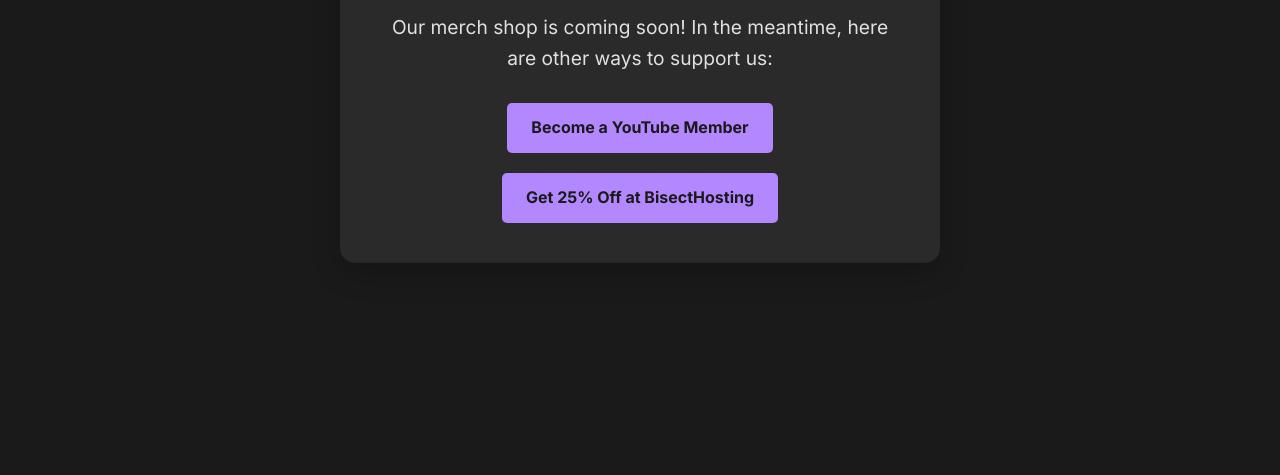
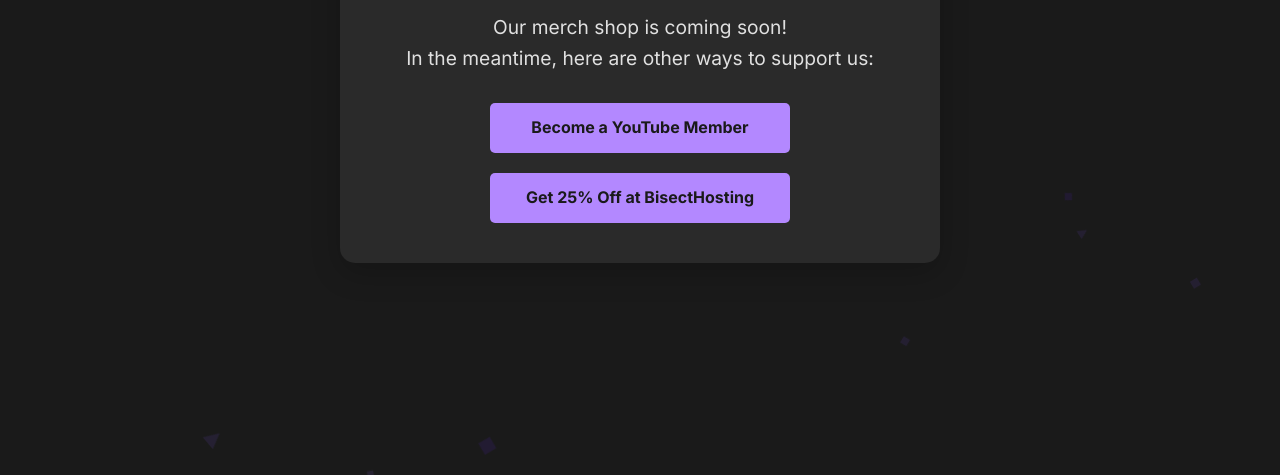
Before and after one commit to OVDRStudios-IT/redirect-to-main-sitre, a plain HTML site: page index.html in a window 1280 px wide. Shown: the part 325-800 px from the top of the page. Drawn offline with Linux system fonts and the light colour scheme.

Commit message:
Update index.html

```diff
--- a/index.html
+++ b/index.html
@@ -104,13 +104,15 @@
 
         .button-container {
             display: flex;
-            flex-wrap: wrap;
-            justify-content: center;
+            flex-direction: column;
+            align-items: center;
             gap: 20px;
         }
 
         .support-button {
             display: inline-block;
+            width: 100%;
+            max-width: 300px;
             padding: 12px 24px;
             background-color: var(--accent-color);
             color: var(--bg-color);
@@ -151,36 +153,50 @@
 
         #cursor-glow {
             position: fixed;
-            width: 200px;
-            height: 200px;
+            width: 300px;
+            height: 300px;
             border-radius: 50%;
             pointer-events: none;
             z-index: 1;
             opacity: 0;
             transition: opacity 0.3s ease;
-            background: radial-gradient(circle, rgba(179, 136, 255, 0.4) 0%, rgba(179, 136, 255, 0) 70%);
+            background: radial-gradient(circle, rgba(179, 136, 255, 0.15) 0%, rgba(179, 136, 255, 0) 70%);
+        }
+
+        .floating-shapes {
+            position: fixed;
+            top: 0;
+            left: 0;
+            width: 100%;
+            height: 100%;
+            pointer-events: none;
+            z-index: 1;
+        }
+
+        .shape {
+            position: absolute;
+            opacity: 0.1;
+            animation: float 20s infinite linear;
+        }
+
+        @keyframes float {
+            0% { transform: translate(0, 0) rotate(0deg); }
+            100% { transform: translate(100vw, 100vh) rotate(360deg); }
         }
 
         @media (max-width: 600px) {
             .container {
                 padding: 30px;
             }
-
-            .button-container {
-                flex-direction: column;
-            }
-
-            .support-button {
-                width: 100%;
-            }
         }
     </style>
 </head>
 <body>
     <div id="cursor-glow"></div>
+    <div class="floating-shapes"></div>
     <div class="container">
         <h1>OVDR Studios Shop</h1>
-        <p>Our merch shop is coming soon! In the meantime, here are other ways to support us:</p>
+        <p>Our merch shop is coming soon!<br>In the meantime, here are other ways to support us:</p>
         <div class="button-container">
             <a href="https://www.youtube.com/@OVDR/join" class="support-button" target="_blank">Become a YouTube Member</a>
             <a href="https://ovdr.org/bisect" class="support-button" target="_blank">Get 25% Off at BisectHosting</a>
@@ -192,6 +208,9 @@
             const buttons = document.querySelectorAll('.support-button');
             const cursorGlow = document.getElementById('cursor-glow');
             const container = document.querySelector('.container');
+            const floatingShapes = document.querySelector('.floating-shapes');
+            const shapes = ['◆', '■', '●', '▲'];
+            const colors = ['#b388ff', '#9c69ff', '#7c4dff', '#651fff'];
 
             buttons.forEach((button, index) => {
                 button.style.opacity = '0';
@@ -204,14 +223,28 @@
                 }, (index + 1) * 200);
             });
 
+            // Create floating shapes
+            for (let i = 0; i < 20; i++) {
+                const shape = document.createElement('div');
+                shape.className = 'shape';
+                shape.style.left = `${Math.random() * 100}vw`;
+                shape.style.top = `${Math.random() * 100}vh`;
+                shape.style.fontSize = `${Math.random() * 20 + 10}px`;
+                shape.style.color = colors[Math.floor(Math.random() * colors.length)];
+                shape.textContent = shapes[Math.floor(Math.random() * shapes.length)];
+                shape.style.animationDuration = `${Math.random() * 40 + 10}s`;
+                shape.style.animationDelay = `${Math.random() * 5}s`;
+                floatingShapes.appendChild(shape);
+            }
+
             // Cursor glow effect
             if (window.matchMedia("(pointer: fine)").matches) {
                 document.addEventListener('mousemove', (e) => {
                     const x = e.clientX;
                     const y = e.clientY;
 
-                    cursorGlow.style.left = `${x - 100}px`;
-                    cursorGlow.style.top = `${y - 100}px`;
+                    cursorGlow.style.left = `${x - 150}px`;
+                    cursorGlow.style.top = `${y - 150}px`;
 
                     const containerRect = container.getBoundingClientRect();
                     if (x >= containerRect.left && x <= containerRect.right &&
```
